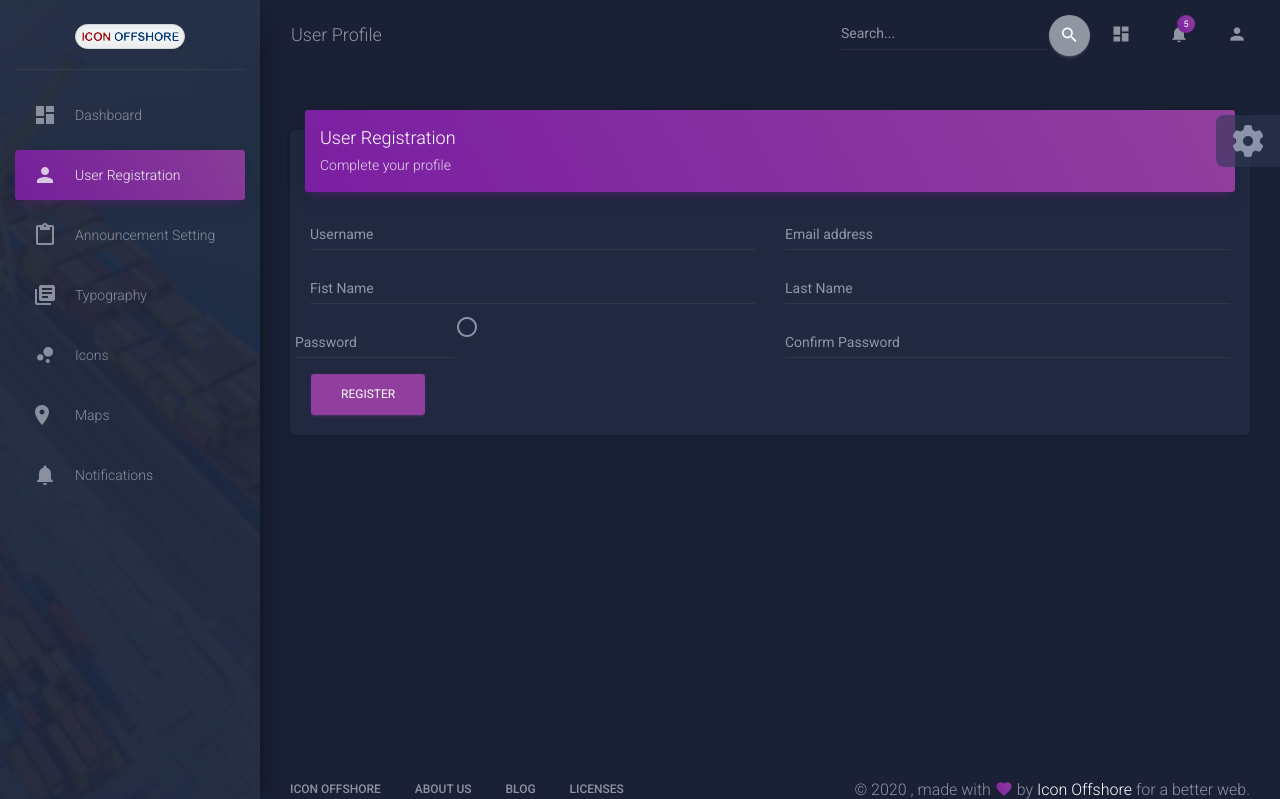
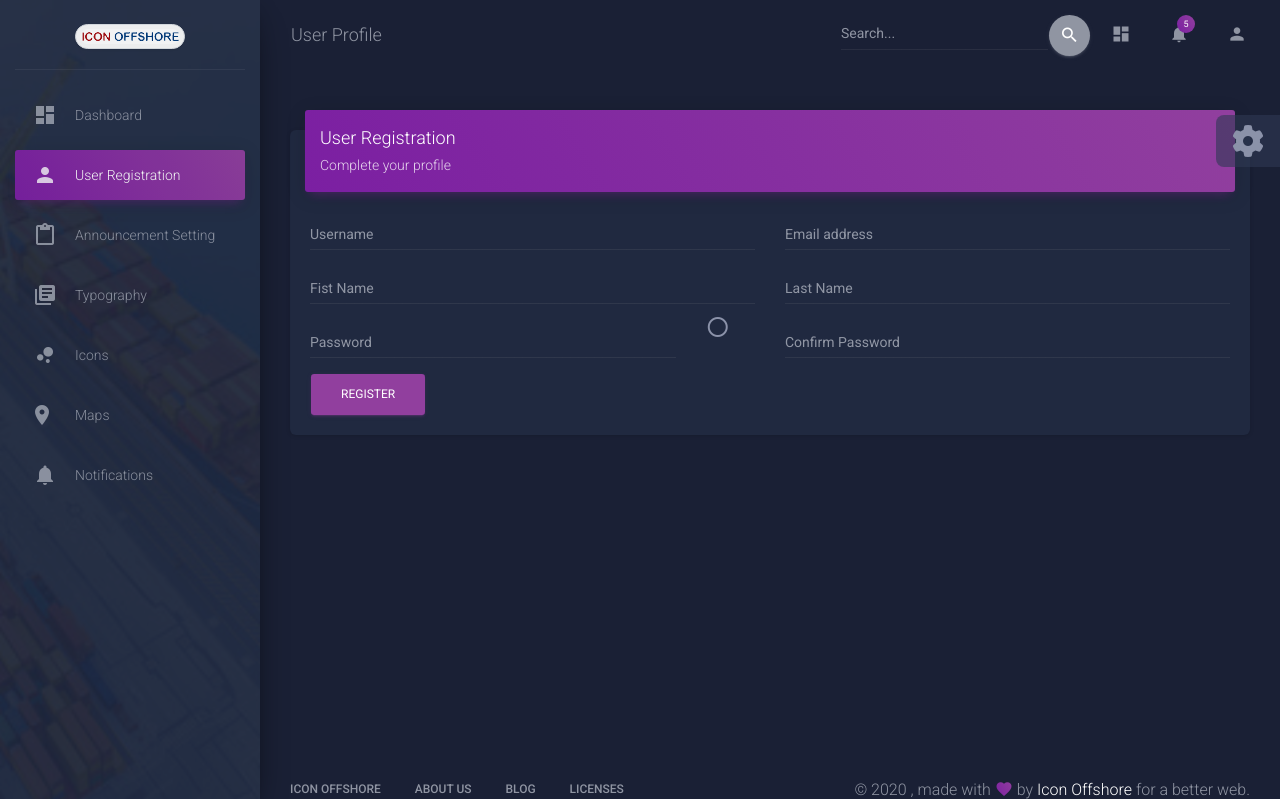
Before and after one commit to gunbladeii/iconoffshore-project, a PHP site: page /user.php in a window 1280 px wide. Shown: the top 799 px of the page. Run offline with PHP 8.4, Linux system fonts and the light colour scheme; some libraries are stand-ins or nearby versions.

Commit message:
Update user.php

```diff
--- a/user.php
+++ b/user.php
@@ -200,11 +200,15 @@
                     <div class="row">
                       <div class="col-md-6">
                         <div class="row">
-                          <div class="form-group">
-                            <label class="bmd-label-floating">Password</label>
-                            <input type="password" class="form-control" id="txtPassword">
+                          <div class="col-md-10">
+                              <div class="form-group">
+                                <label class="bmd-label-floating">Password</label>
+                                <input type="password" class="form-control" id="txtPassword">
+                              </div>
                           </div>
-                          <i class="material-icons" onclick="togglePassword()">radio_button_unchecked</i>
+                          <div class="col-md-2">
+                              <i class="material-icons" onclick="togglePassword()">radio_button_unchecked</i>
+                          </div>
                         </div>
                       </div>
                       <div class="col-md-6">
```
